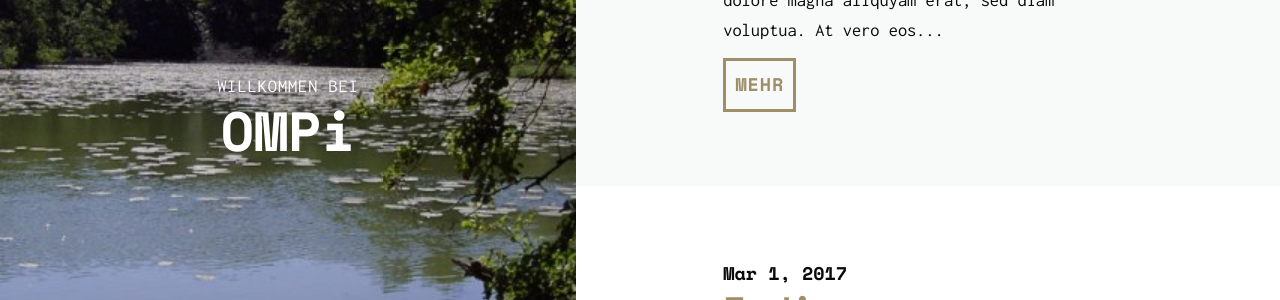
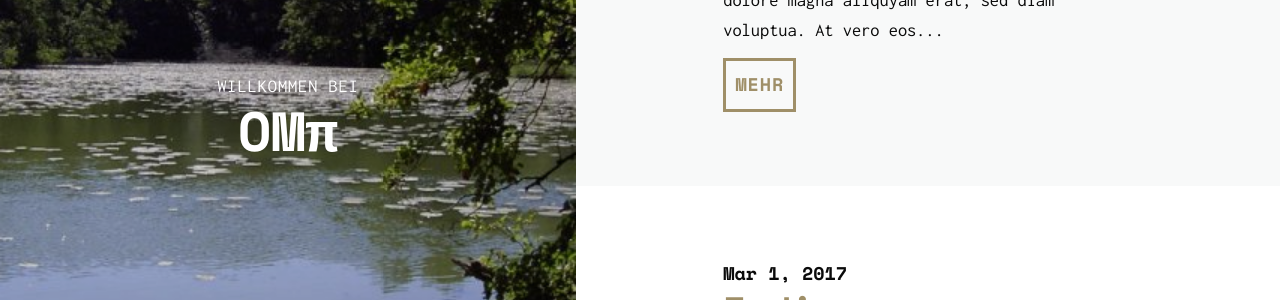
Before and after one commit to Waggi43/Waggi43.github.io, a Jekyll site: the page built from index.html, in a window 1280 px wide. Shown: the part 334-634 px from the top of the page. Built offline with Jekyll 4.4.1, drawn with Linux system fonts in a browser that asks for light colours; nearby versions of some CDN libraries; the list of posts is cut into pages by our own code.

```diff
--- a/_config.yml
+++ b/_config.yml
@@ -6,9 +6,9 @@
 google_analytics:
 
 # SEO settings
-title: OMPi
+title: OMπ
 description:
-url: "http://localhost:4000/"
+url: "https://waggi43.github.io/"
 twitter_username:
 default_img:
 
--- a/_posts/2017-01-01-Polen.markdown
+++ b/_posts/2017-01-01-Polen.markdown
@@ -6,7 +6,7 @@
   - Vortrag
 description:
 image: /img/polen.jpg
-image-sm: img/polen_small.jpg
+image-sm: /img/polen_small.jpg
 ---
 Polen
 ======
--- a/_posts/2017-03-01-Indien.markdown
+++ b/_posts/2017-03-01-Indien.markdown
@@ -6,7 +6,7 @@
   - Vortrag
 description:
 image: /img/indien.jpg
-image-sm: img/indien_small.jpg
+image-sm: /img/indien_small.jpg
 ---
 Indien
 ======
```
